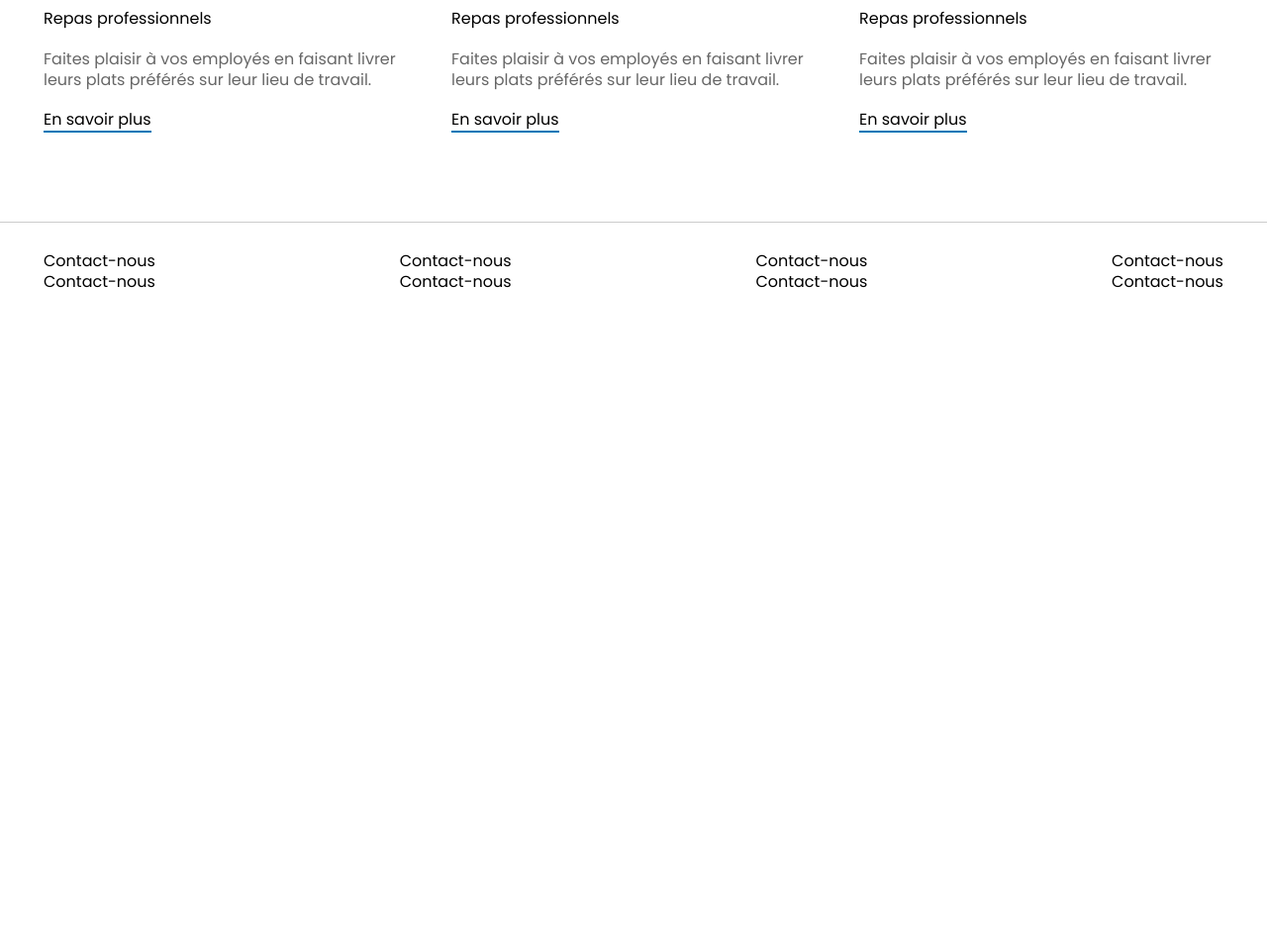
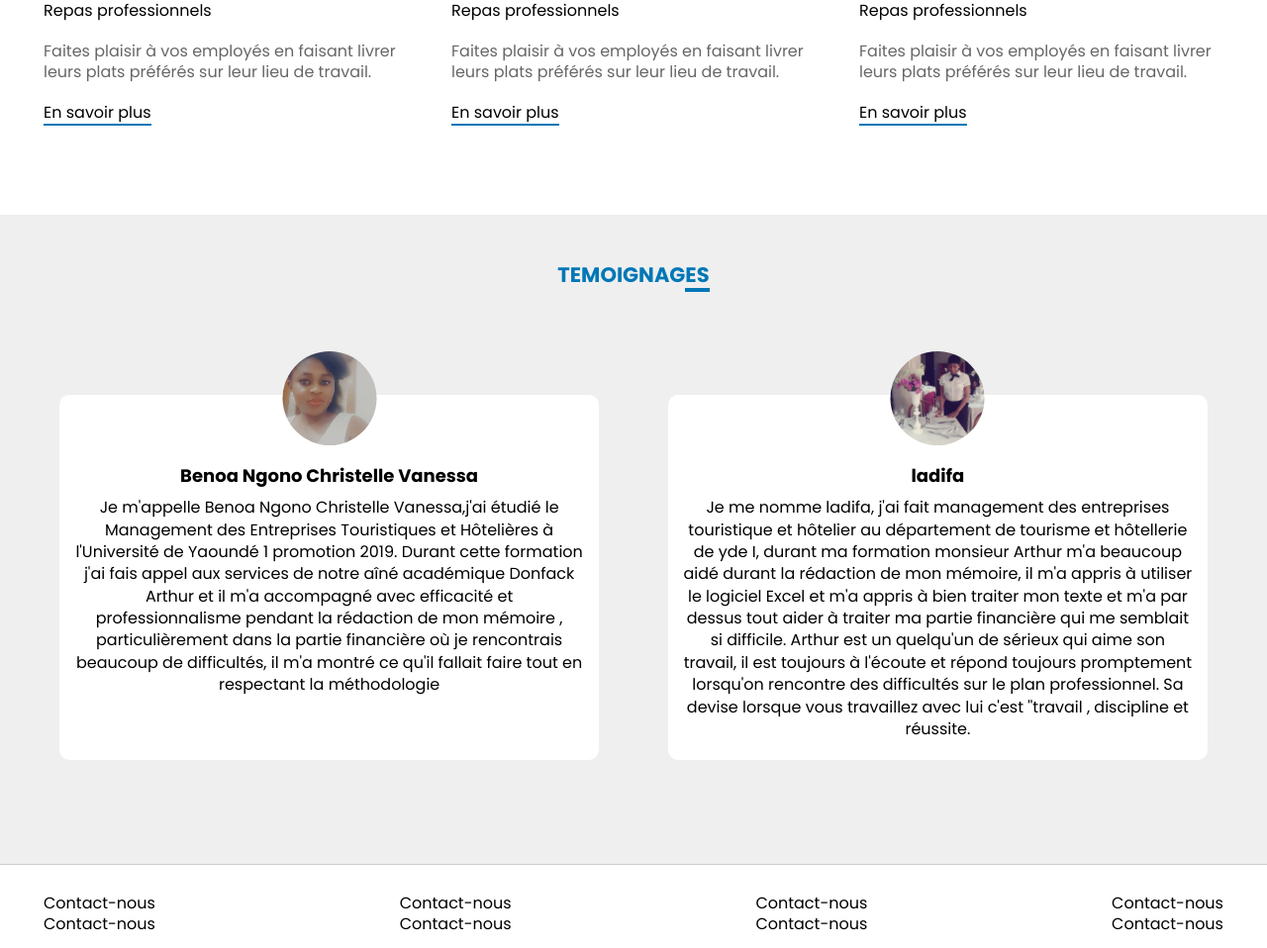
Before and after one commit to libii2018/-ELearn, a PHP site: page /accueil.html in a window 1280 px wide. Shown: the part 2661-3619 px from the top of the page at 99% size. Before the commit the page ends 2952 px from the top, so only its background shows below. Run offline with PHP 8.4, Linux system fonts and the light colour scheme.

Commit message:
Section temoignages et revision de la classe title-blue

```diff
--- a/accueil.html
+++ b/accueil.html
@@ -156,25 +156,44 @@
         </div>
     </section>
     <section class="services container">
-        <h2 class="title-blue">Services</h2>
+        <div class="title-blue container">
+            <h2>Services</h2>
+        </div>
         <div class="services__cards">
             <div class="services__card">
-                <h3 class="services__img" style="background-image: url('images/1101618.jpg');"></h3>
+                <div class="services__img" style="background-image: url('images/1101618.jpg');"></div>
                 <div class="services__titles">Repas professionnels</div>
                 <div class="services__body">Faites plaisir à vos employés en faisant livrer leurs plats préférés sur leur lieu de travail.</div>
                 <a href="#" class="services__link">En savoir plus</a>
             </div>
             <div class="services__card">
-                <h3 class="services__img" style="background-image: url('images/1101618.jpg');"></h3>
+                <div class="services__img" style="background-image: url('images/1101618.jpg');"></div>
                 <div class="services__titles">Repas professionnels</div>
                 <div class="services__body">Faites plaisir à vos employés en faisant livrer leurs plats préférés sur leur lieu de travail.</div>
                 <a href="#" class="services__link">En savoir plus</a>
             </div>
             <div class="services__card">
-                <h3 class="services__img" style="background-image: url('images/1101618.jpg');"></h3>
+                <div class="services__img" style="background-image: url('images/1101618.jpg');"></div>
                 <div class="services__titles">Repas professionnels</div>
                 <div class="services__body">Faites plaisir à vos employés en faisant livrer leurs plats préférés sur leur lieu de travail.</div>
                 <a href="#" class="services__link">En savoir plus</a>
+            </div>
+        </div>
+    </section>
+    <section class="testimonials container">
+        <div class="title-blue container">
+            <h2>Temoignages</h2>
+        </div>
+        <div class="testimonials__cards">
+            <div class="testimonials__card">
+                <div class="testimonials__img" style="background-image: url('images/temoignage_1.jpg');"></div>
+                <div class="testimonials__name">Benoa Ngono Christelle Vanessa</div>
+                <div class="testimonials__text">Je m'appelle Benoa Ngono Christelle Vanessa,j'ai étudié le Management des Entreprises Touristiques et Hôtelières à l'Université de Yaoundé 1 promotion 2019.  Durant cette formation j'ai fais appel aux services de notre aîné académique Donfack Arthur et il m'a accompagné avec efficacité et professionnalisme pendant la rédaction de mon mémoire , particulièrement dans la partie financière où je rencontrais beaucoup de difficultés, il m'a montré ce qu'il fallait faire tout en respectant la méthodologie</div>
+            </div>
+            <div class="testimonials__card">
+                <div class="testimonials__img" style="background-image: url('images/temoignage_2.jpg');"></div>
+                <div class="testimonials__name">ladifa</div>
+                <div class="testimonials__text">Je me nomme ladifa, j'ai fait management des entreprises touristique et hôtelier au département de tourisme et hôtellerie de yde I, durant ma formation monsieur  Arthur m'a beaucoup aidé durant la rédaction de mon mémoire, il m'a appris à utiliser le logiciel Excel et m'a appris à bien traiter  mon texte et m'a par dessus tout aider à traiter ma partie financière qui me semblait si difficile. Arthur est un quelqu'un de sérieux qui aime son travail, il est toujours à l'écoute et répond toujours promptement   lorsqu'on rencontre des difficultés sur le plan professionnel. Sa devise lorsque vous travaillez avec lui c'est ''travail , discipline et réussite.</div>
             </div>
         </div>
     </section>
--- a/css/main.css
+++ b/css/main.css
@@ -36,10 +36,24 @@ li {
 }
 
 .title-blue {
-  padding: 0.8rem 3rem;
+  text-align: center;
   color: #0077b6;
   font-size: 10px;
   text-transform: uppercase;
+  margin: 15px 0;
+}
+.title-blue h2 {
+  position: relative;
+  display: inline-block;
+}
+.title-blue h2::after {
+  position: absolute;
+  right: 0;
+  content: "";
+  width: 25px;
+  height: 4px;
+  background-color: #0077b6;
+  display: block;
 }
 
 @media screen and (min-width: 320px) {
@@ -231,6 +245,11 @@ li {
   border: 0.8px solid #fff;
   display: inline-block;
   background-color: transparent;
+  transition: 1ms;
+}
+.btn--banner:hover {
+  color: #000;
+  background-color: #fff;
 }
 .btn--explorer:hover .sub-explo {
   display: block;
@@ -242,6 +261,9 @@ li {
   font-weight: 700px;
   border-radius: 3px;
   background-color: #0077b6;
+}
+.btn--premiere:hover {
+  background-color: rgba(0, 119, 182, 0.8);
 }
 .btn--fav-search {
   position: absolute;
@@ -627,6 +649,65 @@ li {
     width: 368px;
   }
 }
+.testimonials {
+  padding: 15px;
+  background-color: #efefef;
+  margin: 0;
+}
+.testimonials__cards {
+  margin: 80px 0;
+  width: 100%;
+  padding: 0 10px;
+  display: flex;
+  flex-direction: column;
+  background-color: #efefef;
+}
+.testimonials__card {
+  position: relative;
+  border-radius: 10px;
+  padding: 10px 15px;
+  text-align: center;
+  background-color: #fff;
+}
+.testimonials__card:not(:last-child) {
+  margin-bottom: 80px;
+}
+.testimonials__img {
+  width: 95px;
+  height: 95px;
+  position: absolute;
+  top: -44px;
+  left: 50%;
+  transform: translateX(-50%);
+  border-radius: 50%;
+  background-size: cover;
+  background-repeat: no-repeat;
+  background-position: center center;
+}
+.testimonials__name {
+  font-size: 18px;
+  font-weight: bold;
+  padding-top: 60px;
+}
+.testimonials__text {
+  font-size: 16px;
+  padding: 10px 0;
+  line-height: 1.4;
+}
+
+@media screen and (min-width: 740px) {
+  .testimonials__cards {
+    flex-direction: row;
+    justify-content: space-between;
+    padding: 10px 45px;
+  }
+  .testimonials__card {
+    width: 47%;
+  }
+  .testimonials__card:not(:last-child) {
+    margin-bottom: 0;
+  }
+}
 .footer {
   font-size: 14px;
   border-top: 1px solid rgba(0, 0, 0, 0.2);
--- a/sass/_helper.scss
+++ b/sass/_helper.scss
@@ -1,8 +1,23 @@
 .title-blue{
-    padding: .8rem 3rem;
+    text-align: center;
     color: $blue;
     font-size: 10px;
     text-transform: uppercase;
+    margin: 15px 0;
+    h2{
+        position: relative;
+        display: inline-block;
+        &::after{
+            position: absolute;
+            right: 0;
+            content: '';
+            width: 25px;
+            height: 4px;
+            background-color: $blue;
+            display: block;
+            // border-radius: 200px;
+        }
+    }
 }
 
 @media screen and (min-width: 320px){
--- a/sass/_variables.scss
+++ b/sass/_variables.scss
@@ -5,3 +5,4 @@ $blue: rgb(0, 119, 182);
 $gris: rgb(233, 236, 239);
 $bluetran: rgba(0, 119, 182,.8);
 $blacktran2:  rgba(0, 0, 0, .6);
+$white2: #efefef;
--- a/sass/composants/_buttons.scss
+++ b/sass/composants/_buttons.scss
@@ -24,6 +24,11 @@
         border: 0.8px solid $white;
         display: inline-block;
         background-color: transparent;
+        transition: 1ms;
+        &:hover{
+            color: $black;
+            background-color: $white;
+        }
 
     }
 
@@ -40,6 +45,9 @@
         font-weight: 700px;
         border-radius: 3px;
         background-color: $blue;
+        &:hover{
+            background-color: $bluetran;
+        }
     }
     &--fav-search{
         position: absolute;
--- a/sass/main.scss
+++ b/sass/main.scss
@@ -11,4 +11,5 @@
 @import "typographie/banner.scss";
 @import "typographie/formation.scss";
 @import "typographie/services.scss";
+@import "typographie/testiomonials.scss";
 @import "typographie/footer.scss";
--- /dev/null
+++ b/sass/typographie/_testiomonials.scss
@@ -0,0 +1,68 @@
+.testimonials{
+    padding: 15px;
+    background-color: $white2;
+    margin: 0;
+
+    &__cards{
+        margin: 80px 0;
+        width: 100%;
+        padding: 0 10px;
+        display: flex;
+        flex-direction: column;
+        background-color: $white2;
+
+    }
+
+    &__card{
+        position: relative;
+        // border: 1px solid $blacktran;
+        border-radius: 10px;
+        padding: 10px 15px;
+        text-align: center;
+        &:not(:last-child){
+            margin-bottom: 80px;
+        }
+        background-color: $white;
+    }
+
+    &__img{
+        width: 95px;
+        height: 95px;
+        position: absolute;
+        top: -44px;
+        left: 50%;
+        transform: translateX(-50%);
+        border-radius: 50%;
+        background-size: cover;
+        background-repeat: no-repeat;
+        background-position: center center;
+    }
+
+    &__name{
+        font-size: 18px;
+        font-weight: bold;
+        padding-top: 60px;
+    }
+
+    &__text{
+        font-size: 16px;
+        padding: 10px 0;
+        line-height: 1.4;
+    }
+}
+
+@media screen and (min-width: 740px){
+    .testimonials{
+        &__cards{
+            flex-direction: row;
+            justify-content: space-between;
+            padding: 10px 45px;
+        }
+        &__card{
+            width: 47%;
+            &:not(:last-child){
+                margin-bottom: 0;
+            }
+        }
+    }
+}
```
Also changed, not shown: images/temoignage_1.jpg (added), images/temoignage_2.jpg (added), 1 other file.
